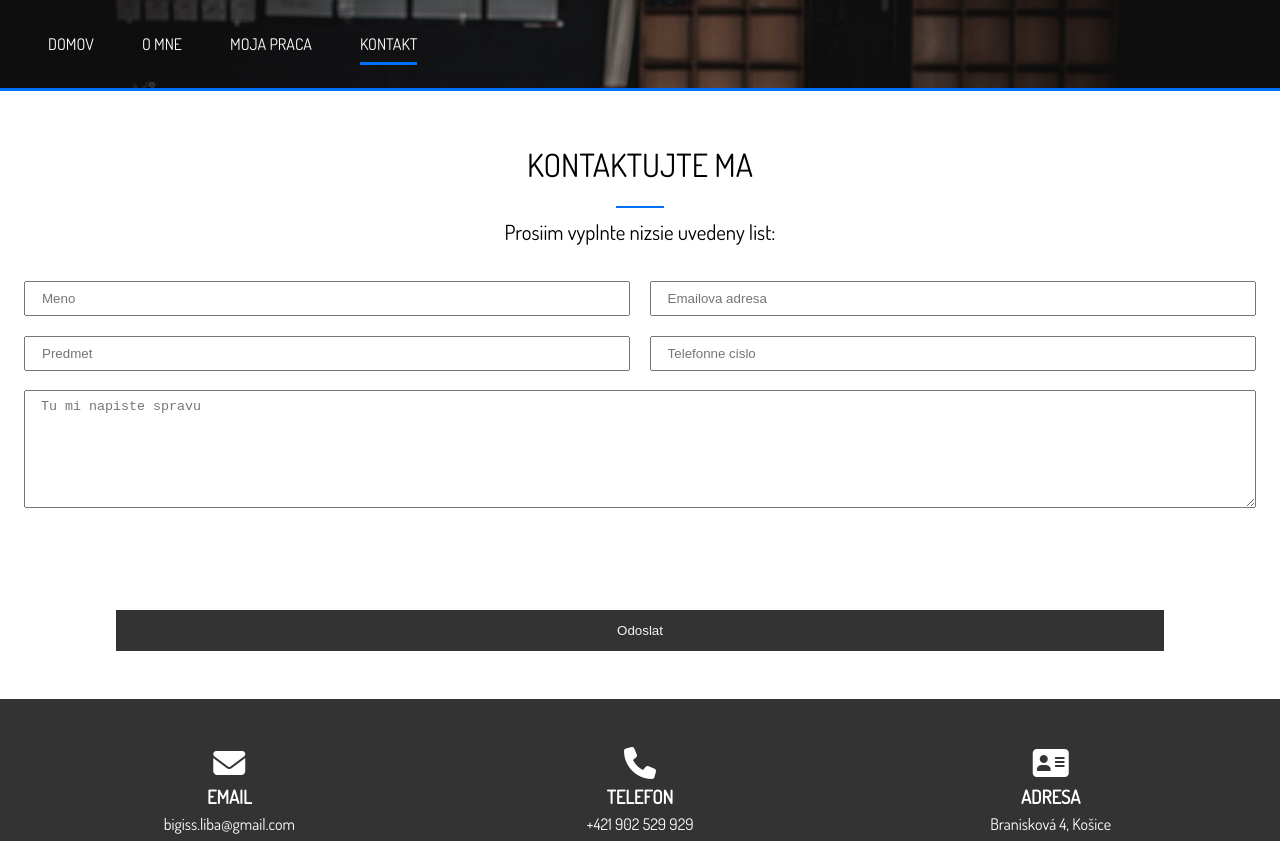
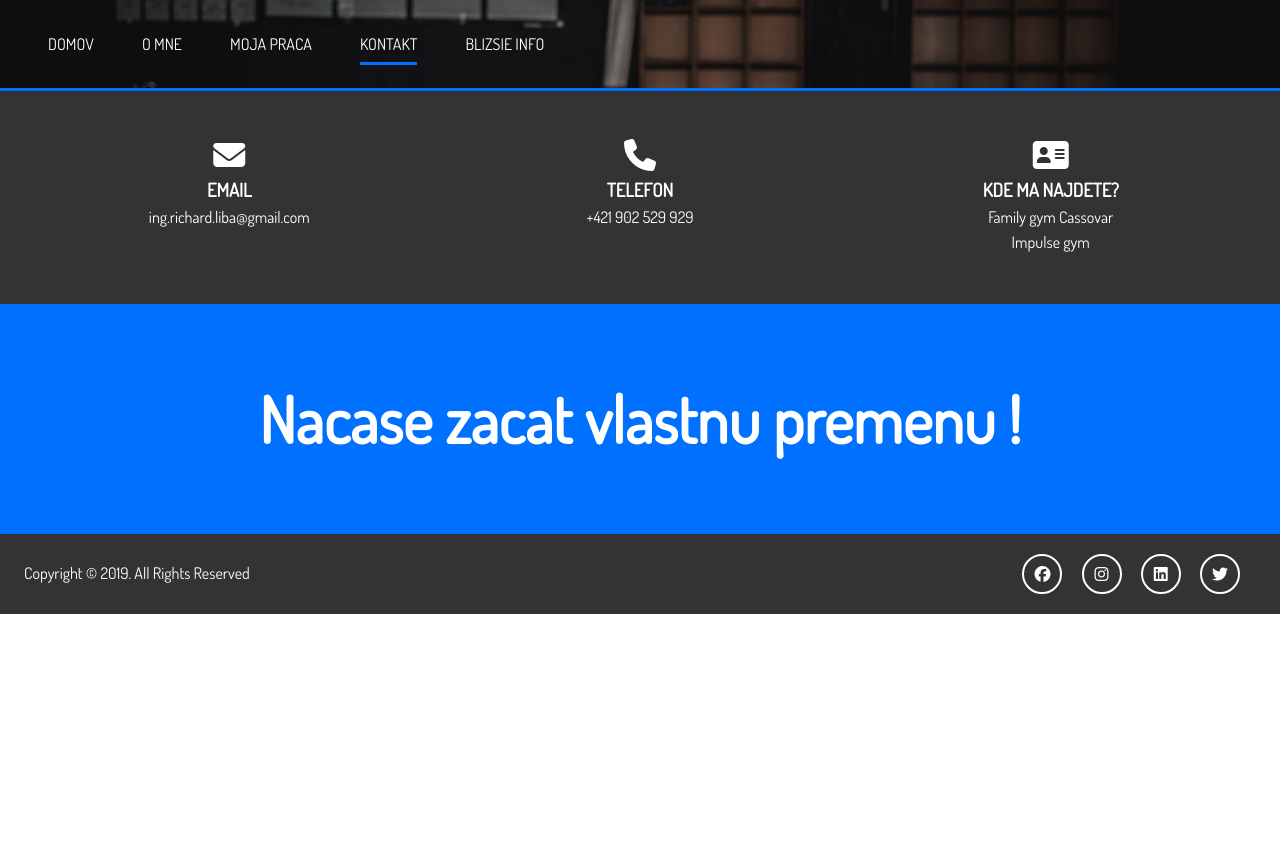
Before and after one commit to mcuchran/limbi, a website: page dist/contact.html in a window 1280 px wide. Shown: the top 841 px of the page. After the commit the page ends 800 px from the top, so only its background shows below. Drawn offline with Linux system fonts and the light colour scheme.

Commit message:
third update

```diff
--- a/dist/contact.html
+++ b/dist/contact.html
@@ -22,12 +22,13 @@
             <li><a href="about.html">O mne</a></li>
             <li><a href="work.html">Moja praca</a></li>
             <li><a href="contact.html" class="current">Kontakt</a></li>
+            <li><a href="contact.html">Blizsie info</a></li>
           </ul>
         </nav>
       </div>
     </header>
     <!-- Section A: Contact form -->
-    <section id="contact-a" class="text-center py-3">
+    <!-- <section id="contact-a" class="text-center py-3">
       <div class="container">
         <h2 class="section-title">Kontaktujte ma</h2>
         <div class="bottom-line"></div>
@@ -46,7 +47,7 @@
           <button type="submit" class="btn-dark">Odoslat</button>
         </form>
       </div>
-    </section>
+    </section> -->
     <!-- Section B: Contact info -->
     <section id="contact-b" class="py-3 bg-dark">
       <div class="container">
@@ -54,7 +55,7 @@
           <div>
             <i class="fas fa-envelope fa-2x"></i>
             <h3>Email</h3>
-            <p>bigiss.liba@gmail.com</p>
+            <p>ing.richard.liba@gmail.com</p>
           </div>
           <div>
             <i class="fas fa-phone fa-2x"></i>
@@ -63,8 +64,9 @@
           </div>
           <div>
             <i class="fas fa-address-card fa-2x"></i>
-            <h3>Adresa</h3>
-            <p>Branisková 4, Košice</p>
+            <h3>Kde ma najdete?</h3>
+            <p>Family gym Cassovar</p>
+            <p>Impulse gym</p>
           </div>
         </div>
       </div>
```
Also changed, not shown: dist/about.html (+1 -0 lines), dist/index.html (+1 -0 lines), dist/work.html (+1 -0 lines).
